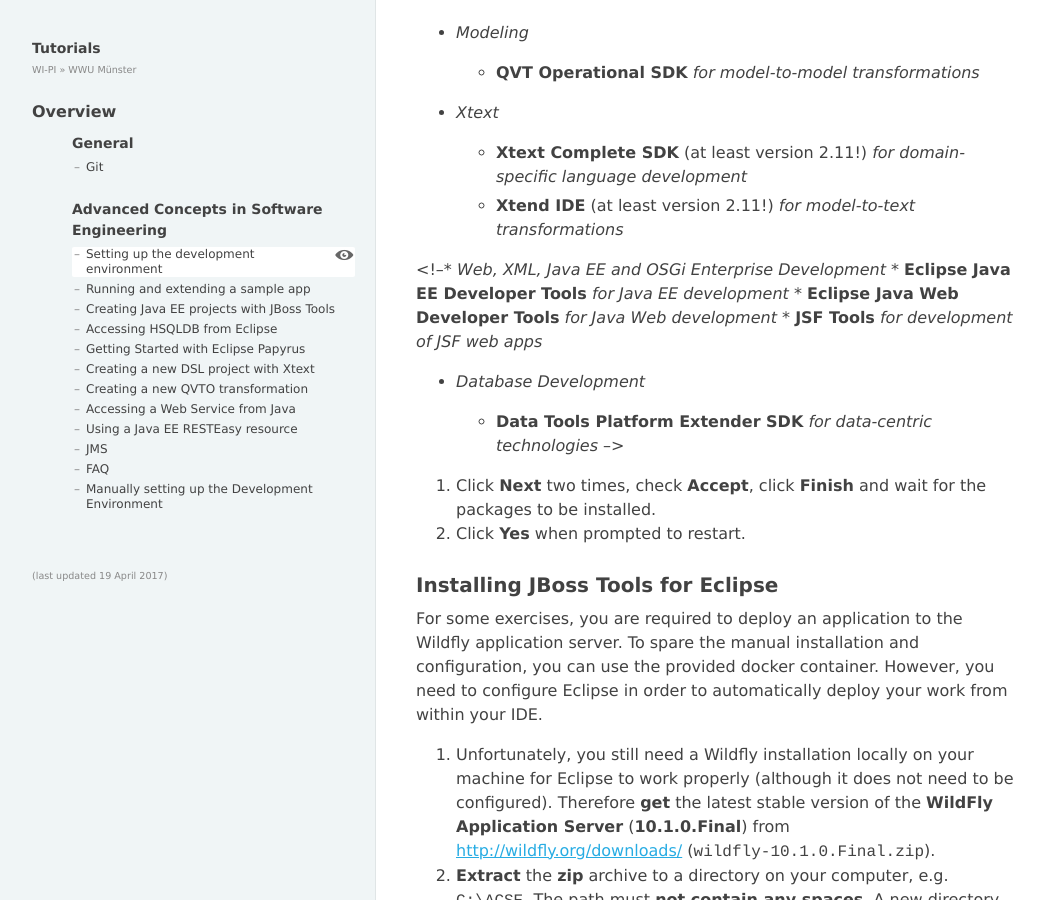
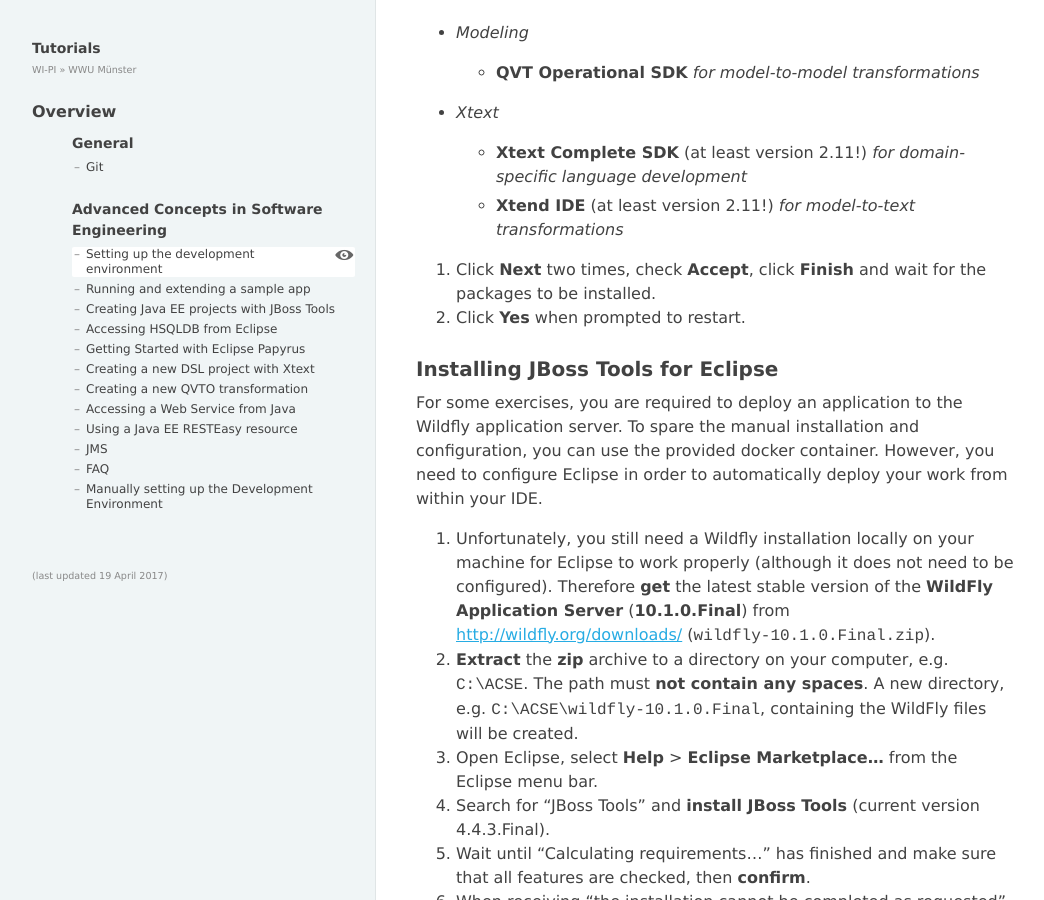
Before and after one commit to wwu-pi/tutorials, a Jekyll site: the page built from lectures/acse/010_setting_up_environment_with_docker.md, in a window 1280 px wide and 900 px high, scrolled down 2923 px. Shown: the whole window, without its empty margins (8-1052 px from the left). Built offline with Jekyll 4.4.1, drawn with Linux system fonts in a browser that asks for light colours.

Commit message:
Fix comment bug

```diff
--- a/lectures/acse/010_setting_up_environment_with_docker.md
+++ b/lectures/acse/010_setting_up_environment_with_docker.md
@@ -66,17 +66,6 @@
     * **Xtend IDE** (at least version 2.11!)
       _for model-to-text transformations_
 
-   <!--* _Web, XML, Java EE and OSGi Enterprise Development_
-      * **Eclipse Java EE Developer Tools**
-        _for Java EE development_
-      * **Eclipse Java Web Developer Tools**
-        _for Java Web development_
-      * **JSF Tools**
-        _for development of JSF web apps_
-   * _Database Development_
-      * **Data Tools Platform Extender SDK**
-        _for data-centric technologies_ -->
-
 1. Click **Next** two times, check **Accept**, click **Finish** and wait for the packages to be installed.
 1. Click **Yes** when prompted to restart.
 
```
